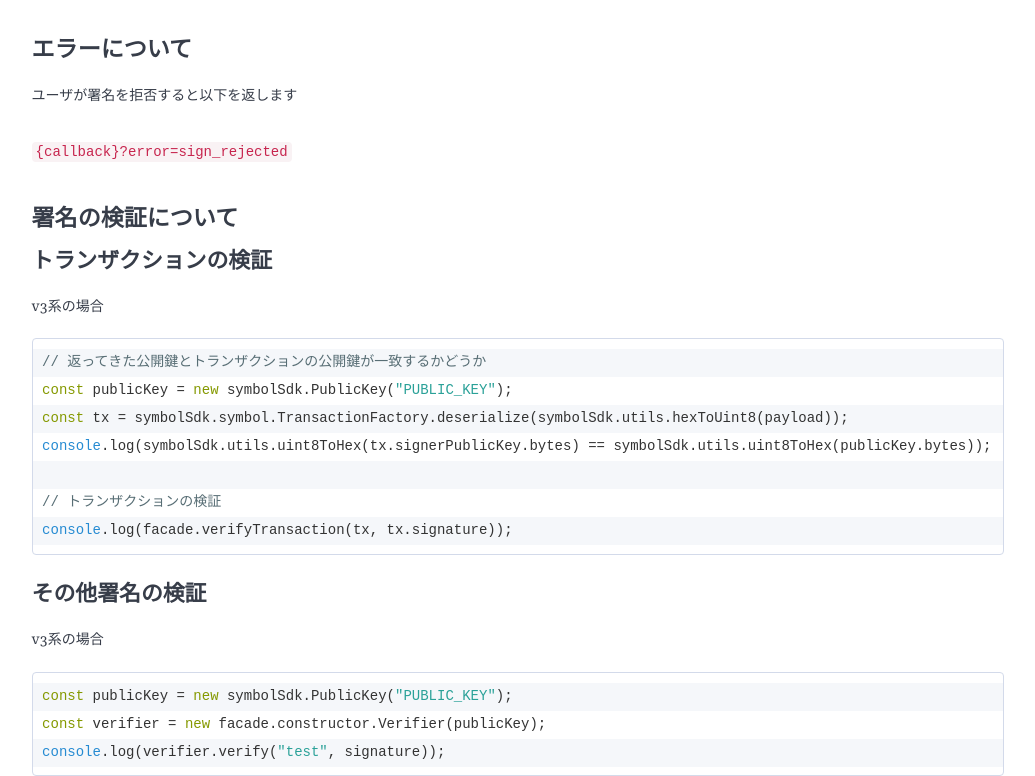
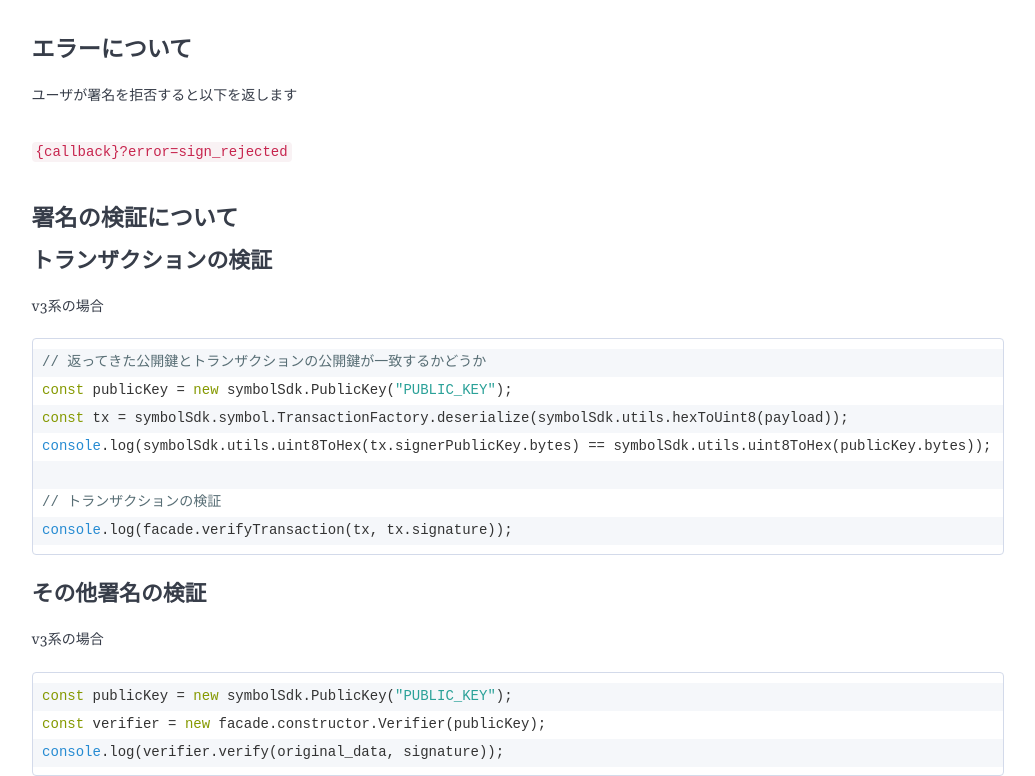
Before and after one commit to 0x070696E65/how-to-use-alice, a plain HTML site: page index.html in a window 1280 px wide. Shown: the part 2966-3742 px from the top of the page, without its empty margins (122-1157 px from the left). Drawn offline with nearby package versions, Linux system fonts and the light colour scheme.

Commit message:
Update index.html

```diff
--- a/index.html
+++ b/index.html
@@ -119,6 +119,6 @@
 <p class="has-line-data" data-line-start="119" data-line-end="120">v3系の場合</p>
 <pre><code class="has-line-data" data-line-start="121" data-line-end="125" class="language-javascript"><span class="hljs-keyword">const</span> publicKey = <span class="hljs-keyword">new</span> symbolSdk.PublicKey(<span class="hljs-string">"PUBLIC_KEY"</span>);
 <span class="hljs-keyword">const</span> verifier = <span class="hljs-keyword">new</span> facade.constructor.Verifier(publicKey);
-<span class="hljs-built_in">console</span>.log(verifier.verify(<span class="hljs-string">"test"</span>, signature));
+<span class="hljs-built_in">console</span>.log(verifier.verify(original_data, signature));
 </code></pre>
 </body></html>
```
